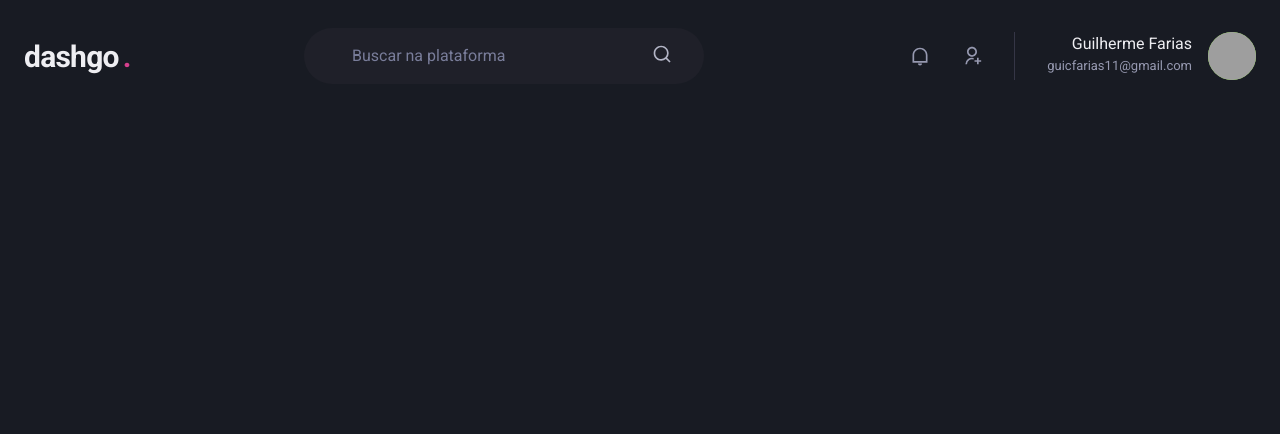
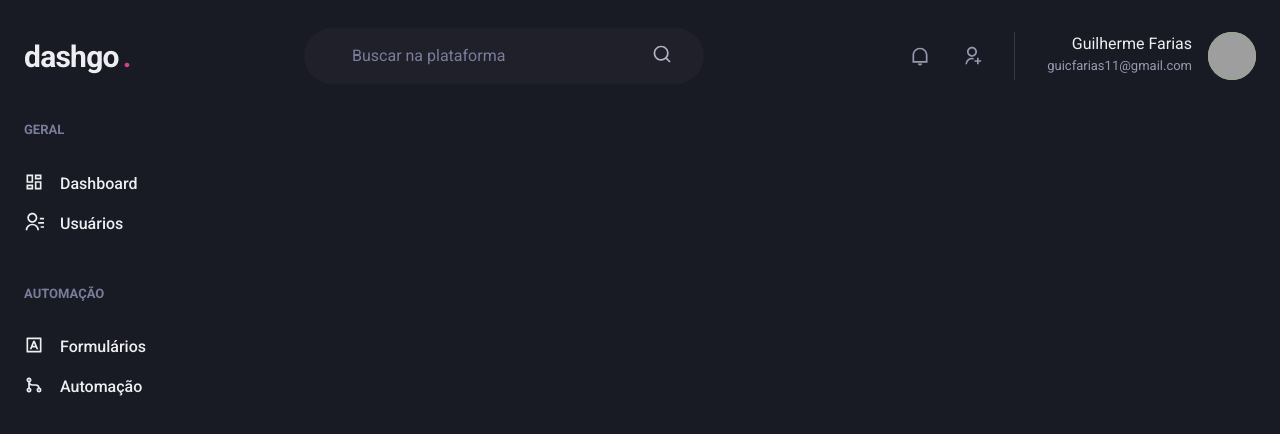
Before and after one commit to Guilherme-Farias/dashgo, a Next.js app: page /dashboard in a window 1280 px wide. Shown: the top 434 px of the page. Built offline with nearby package versions, Linux system fonts and the light colour scheme; grey boxes are pictures that could not be loaded.

Commit message:
Component: Sidebar finalizado

```diff
--- /dev/null
+++ b/src/components/Sidebar.tsx
@@ -0,0 +1,36 @@
+import { Box, Stack, Text, Link, Icon } from '@chakra-ui/react'
+import { RiContactsLine, RiDashboardLine, RiGitMergeLine, RiInputMethodLine } from 'react-icons/ri'
+export function Sidebar() {
+  return (
+    <Box as="aside" w="64" mr="8">
+      <Stack spacing="12" align="flex-start">
+        <Box>
+          <Text fontWeight="bold" color="gray.400" fontSize="small">GERAL</Text>
+          <Stack spacing="4" mt="8" align="stretch">
+            <Link display="flex" align="center">
+              <Icon as={RiDashboardLine} fontSize="20"/>
+              <Text ml="4" fontWeight="medium">Dashboard</Text>
+            </Link>
+            <Link display="flex" align="center">
+              <Icon as={RiContactsLine} fontSize="20"/>
+              <Text ml="4" fontWeight="medium">Usuários</Text>
+            </Link>
+          </Stack>
+        </Box>
+        <Box>
+          <Text fontWeight="bold" color="gray.400" fontSize="small">AUTOMAÇÃO</Text>
+          <Stack spacing="4" mt="8" align="stretch">
+            <Link display="flex" align="center">
+              <Icon as={RiInputMethodLine} fontSize="20"/>
+              <Text ml="4" fontWeight="medium">Formulários</Text>
+            </Link>
+            <Link display="flex" align="center">
+              <Icon as={RiGitMergeLine} fontSize="20"/>
+              <Text ml="4" fontWeight="medium">Automação</Text>
+            </Link>
+          </Stack>
+        </Box>
+      </Stack>
+    </Box>
+  )
+}
--- a/src/pages/dashboard.tsx
+++ b/src/pages/dashboard.tsx
@@ -1,9 +1,16 @@
+import { Flex } from '@chakra-ui/react'
 import { Header } from "../components/Header";
+import { Sidebar } from '../components/Sidebar';
 
 
 
 export default function Dashboard() {
   return (
-    <Header />
+    <Flex direction="column" h="100vh">
+      <Header />
+      <Flex w="100%" my="6" maxW={1480} mx="auto" px="6">
+        <Sidebar />
+      </Flex>
+    </Flex>
   )
 }
```
